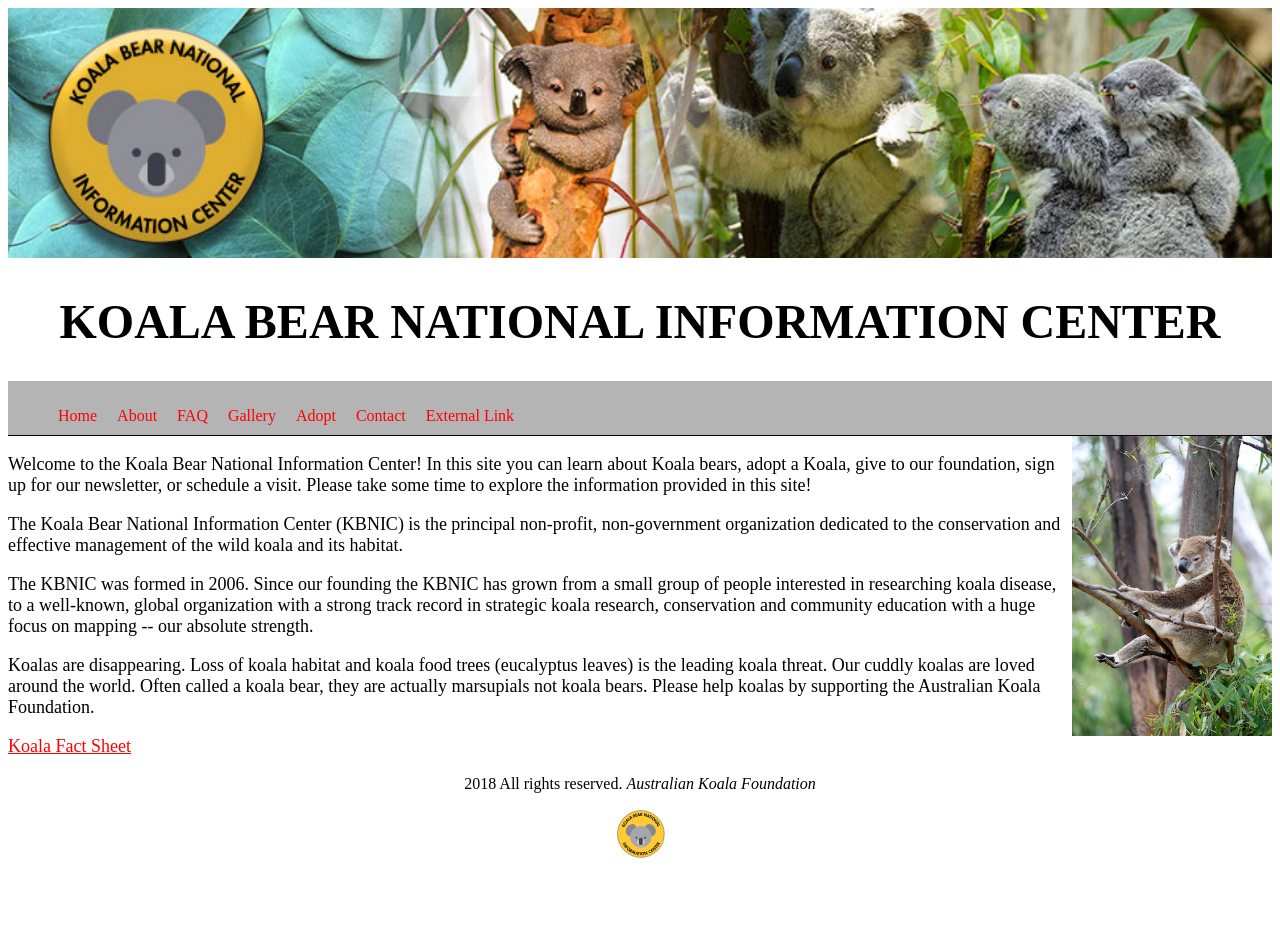
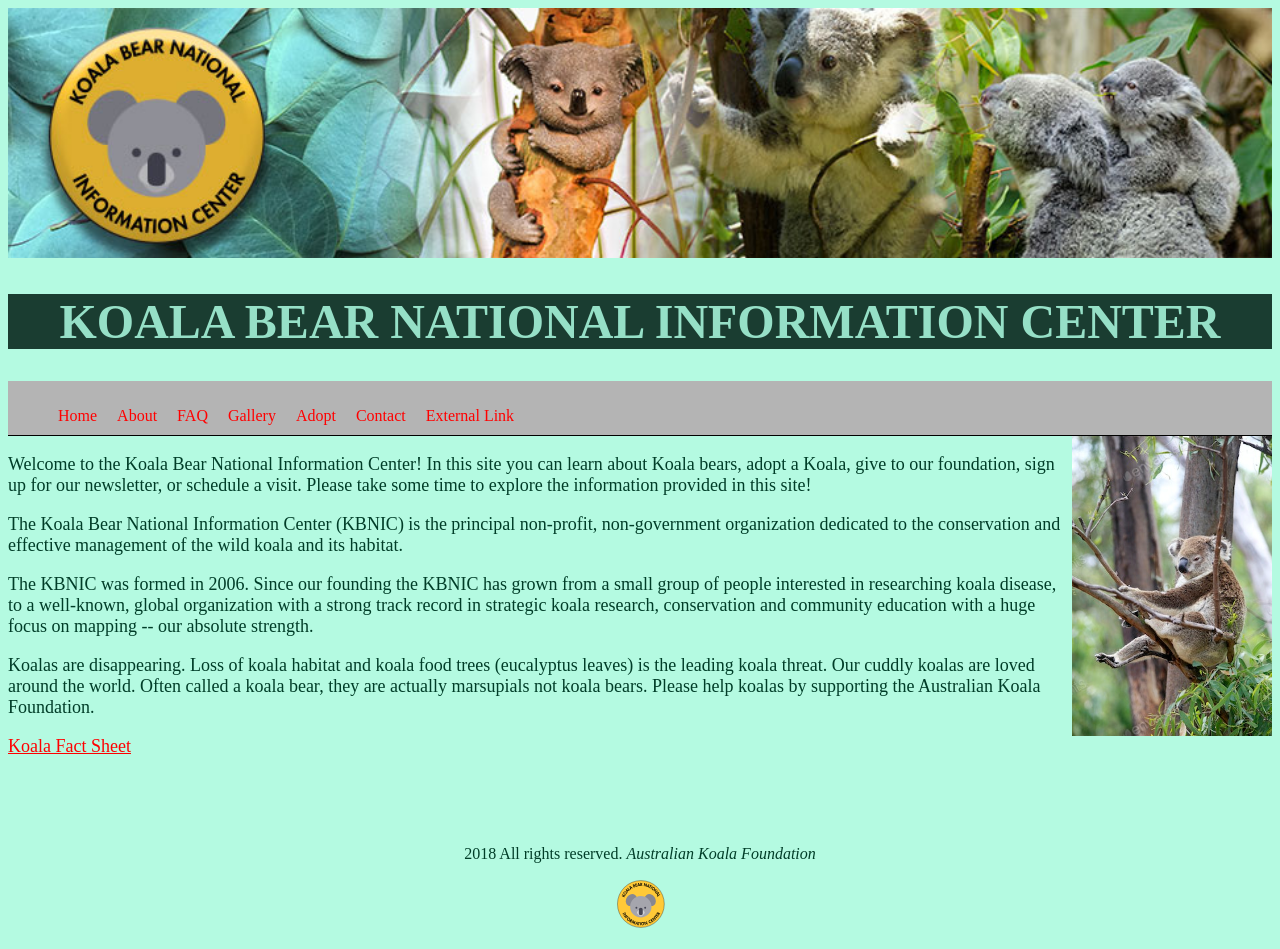
Before and after one commit to caleholst/caleholst.com, a PHP site: page /wdv101/koala_site/index.html in a window 1280 px wide. Before the commit the page ends 858 px from the top, so only its background shows below. Run offline with PHP 8.4, Linux system fonts and the light colour scheme.

Commit message:
added more CSS

```diff
--- a/wdv101/homework.html
+++ b/wdv101/homework.html
@@ -41,5 +41,8 @@
 
         <h2>Unit 5: Cascading Style Sheets</h2>
         <p> <a href="koala_site/index.html">Apply various selectors to Koala Site </a> </p>
+
+        <h2> Unit 6: Intro to CSS - Adding Color</h2>
+        <p> <a href="koala_site/index.html">Apply CSS and add color to Koala site</a> </p>
     </body>
 </html>
--- a/wdv101/koala_site/index.html
+++ b/wdv101/koala_site/index.html
@@ -9,7 +9,20 @@
         <meta name="viewport" content="width=device-width, initial-scale=1.0">
 		<title>Koala Bear National Information Center</title>
 
-        <link rel="stylesheet" href="koala.css">
+
+        <style>
+            h1 {
+                color: darkolivegreen
+            }
+
+            p {
+                color: hsl(159, 100%, 12%)
+            }
+        </style>
+
+        <link rel="stylesheet" type="text/css" href="koala.css">
+
+
 
 
     </head>
@@ -17,7 +30,7 @@
     <body>
         <header role="banner">
             <img src="images/koala_banner.jpg" width="100%">
-            <h1 class="large center upper":>Koala Bear National Information Center</h1>
+            <h1 class="large center upper" style="color:rgb(150, 224, 199); background-color: #1a3d31;":>Koala Bear National Information Center</h1>
         </header>
 
         <nav>
@@ -61,6 +74,9 @@
             <p><a href="KoalasFactSheet.pdf"target="_blank">Koala Fact Sheet</a></p>
         </section>
 
+        <br>
+        <br>
+        <br>
         <footer>
             <p class="center">2018 All rights reserved. <i>Australian Koala Foundation</i></p>
             <p><center><img src="images/koala_logo.svg" width="50px" height="50px"> </center></p>
--- a/wdv101/koala_site/koala.css
+++ b/wdv101/koala_site/koala.css
@@ -1,3 +1,6 @@
+body {
+    background-color: #b4fae1;
+}
 
 section, p {
     display: block;
```
Also changed, not shown: wdv101/koala_site/about.html (+9 -0 lines), wdv101/koala_site/faq.html (+9 -0 lines).
